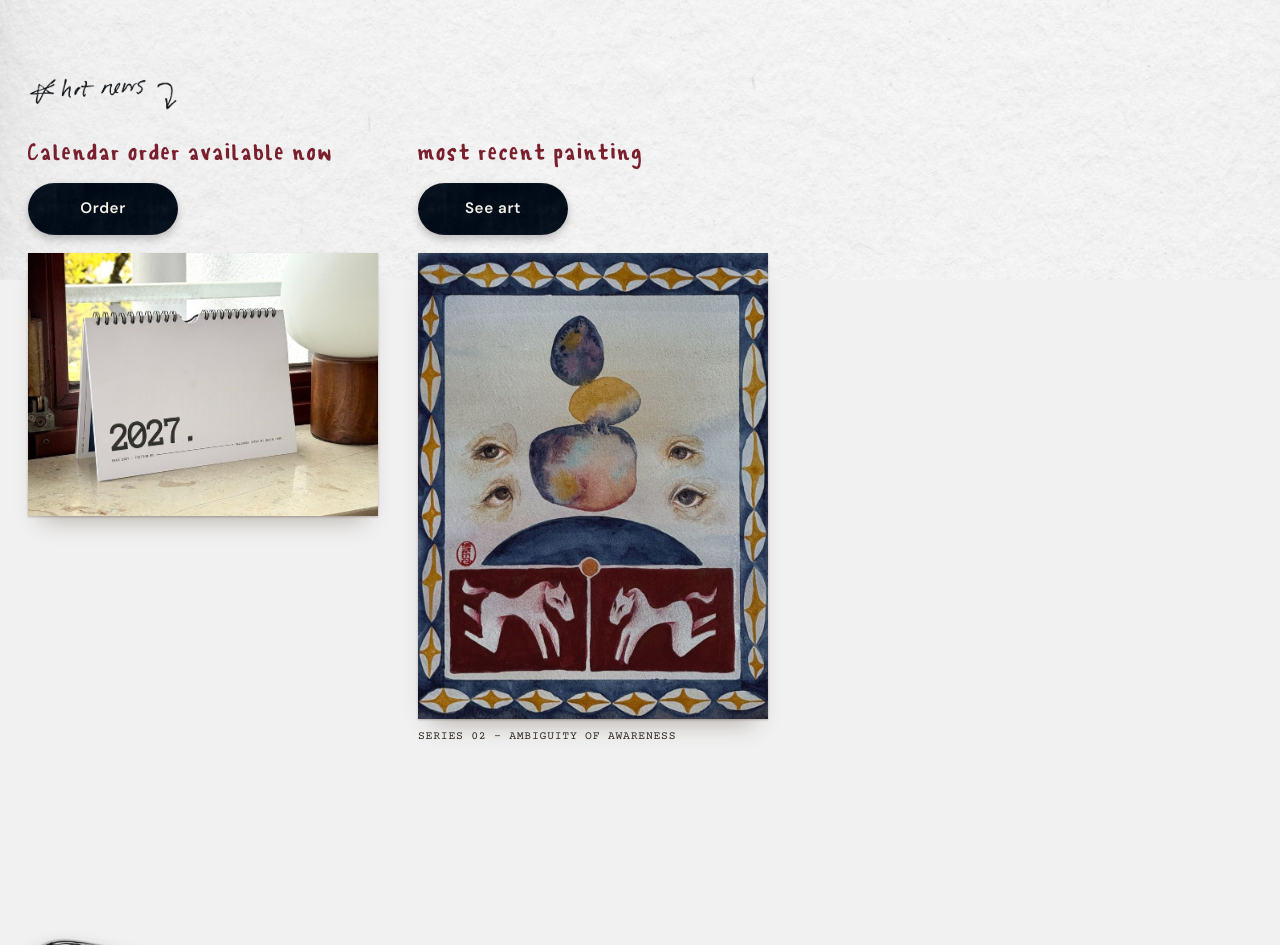
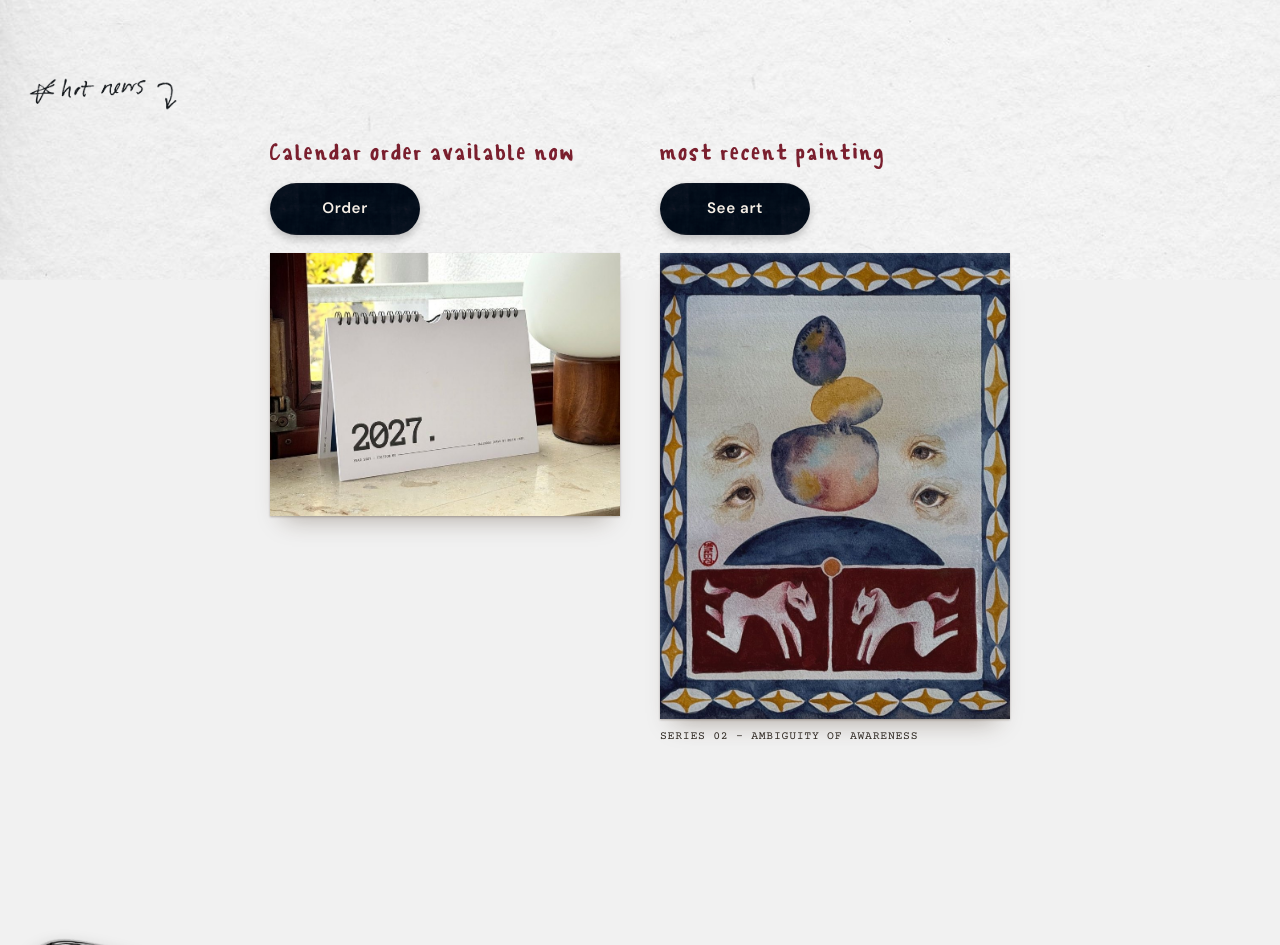
Before and after one commit to nskaf739/art-calendar-2027, a website: page index.html in a window 1280 px wide. Shown: the part 520-1465 px from the top of the page. Drawn offline with nearby package versions, Linux system fonts and the light colour scheme.

Commit message:
Hot news items centered on the page
Co-Authored-By: Claude Sonnet 5.5 <noreply@anthropic.com>
Claude-Session: https://claude.ai/code/session_01EwEoyfoNrDgTwX4tbi4RmU

```diff
--- a/assets/style.css
+++ b/assets/style.css
@@ -420,3 +420,4 @@ main{z-index:3}footer{z-index:2}.stone{z-index:5}
 :root{--hand-bold:"Sujin Handwriting Bold",var(--body)}
 .hand-bold{font-family:var(--hand-bold);font-weight:400;letter-spacing:.02em}
 .news-item{width:350px}.news-item h3{font-size:1.6rem;white-space:nowrap}@media(max-width:420px){.news-item h3{white-space:normal}}
+.notes{justify-content:center}
```
